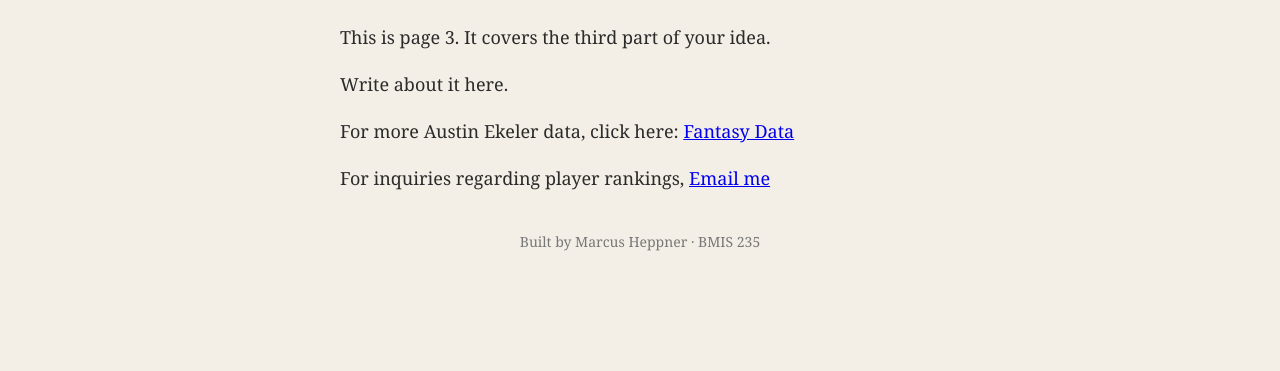
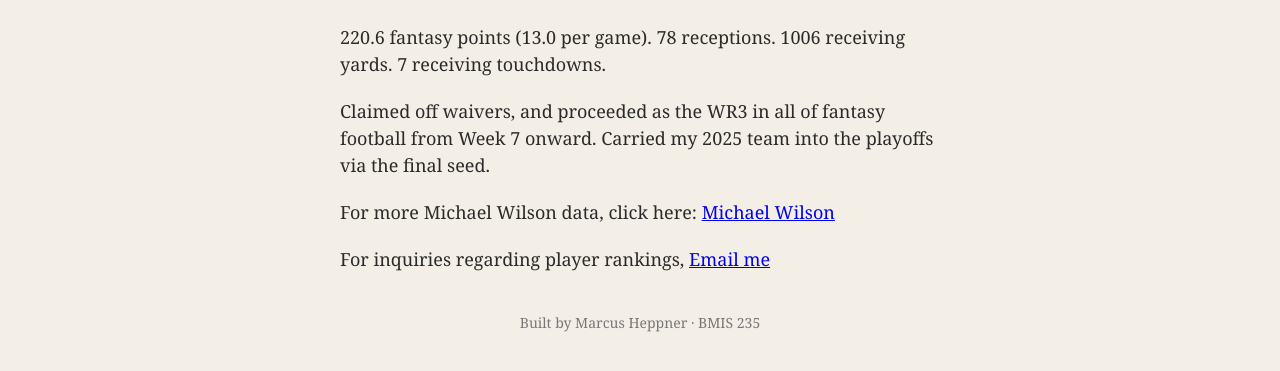
Before and after one commit to marcusheppner/bmis235-html-3, a plain HTML site: page wilson.html in a window 1280 px wide. Shown: the part 171-542 px from the top of the page. Drawn offline with Linux system fonts and the light colour scheme.

Commit message:
Update wilson.html

```diff
--- a/wilson.html
+++ b/wilson.html
@@ -29,9 +29,9 @@
 </nav>
 
 <h1>Michael Wilson (2025)</h1>
-<p>This is page 3. It covers the third part of your idea.</p>
-<p>Write about it here.</p>
-<p>For more Austin Ekeler data, click here: <a href="https://fantasydata.com/nfl/austin-ekeler-fantasy/19562?scoring=fpts_ppr&sp=2022_REG">Fantasy Data</a></p>
+<p>220.6 fantasy points (13.0 per game). 78 receptions. 1006 receiving yards. 7 receiving touchdowns.</p>
+<p>Claimed off waivers, and proceeded as the WR3 in all of fantasy football from Week 7 onward. Carried my 2025 team into the playoffs via the final seed.</p>
+<p>For more Michael Wilson data, click here: <a href="https://fantasydata.com/nfl/michael-wilson-fantasy/24173">Michael Wilson</a></p>
 <p>For inquiries regarding player rankings, <a href="mailto:mheppner@zagmail.gonzaga.edu">Email me</a></p>
 
 <!-- Footer: fill in your name -->
```
